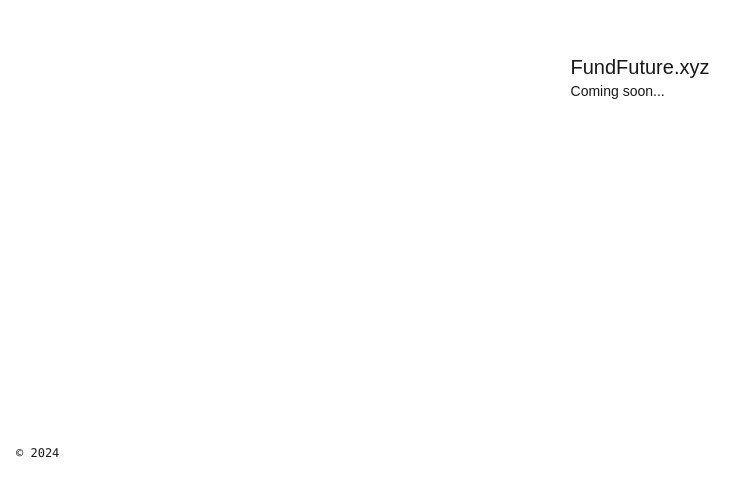
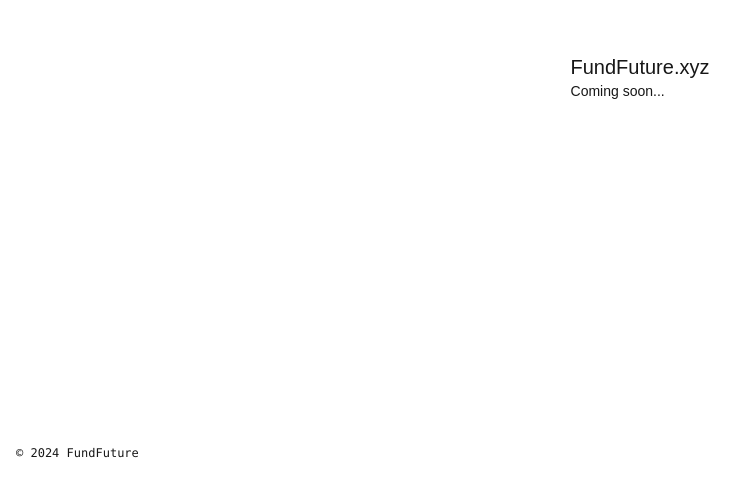
Before and after one commit to fabiofederici/fundfuturexyz, a Next.js app: page / in a window 1280 px wide. Shown: the part 323-800 px from the top of the page, without its empty margins (0-756 px from the left). Built offline with nearby package versions, Linux system fonts and the light colour scheme.

Commit message:
test deploy

```diff
--- a/src/app/page.tsx
+++ b/src/app/page.tsx
@@ -9,6 +9,6 @@
           <p className="text-xl font-light">FundFuture.xyz</p>
           <p className="text-sm text-muted-foreground">Coming soon...</p>
       </motion.div>
-      <p className="text-xs text-muted-foreground absolute left-4 bottom-4 font-mono">© 2024</p>
+      <p className="text-xs text-muted-foreground absolute left-4 bottom-4 font-mono">© 2024 FundFuture</p>
   </div>);
 }
```
